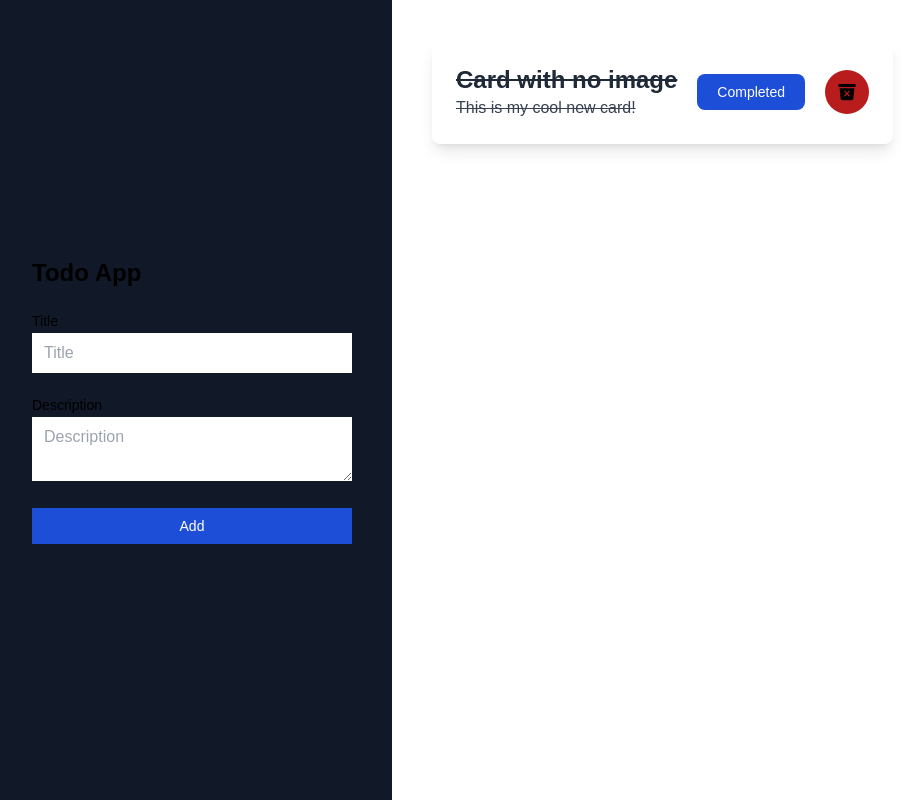
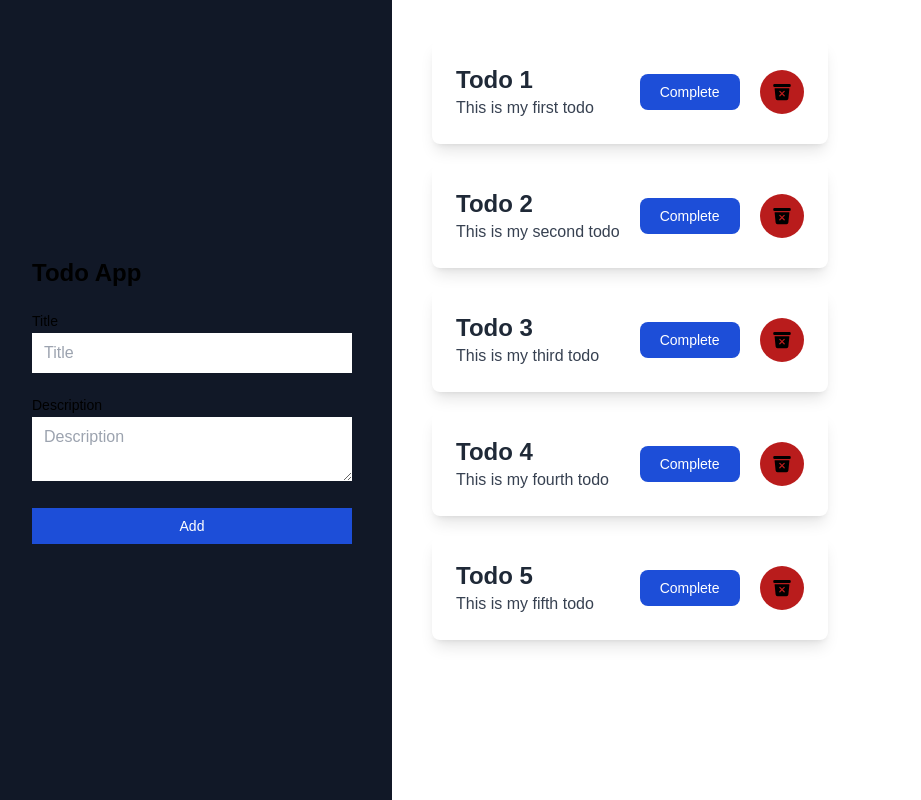
Before and after one commit to RakibulIslamm/react-simple-todo-app, a React (Create React App) app: page / in a window 1280 px wide. Shown: the whole page, without its empty margins (8-929 px from the left). Built offline with nearby package versions, Linux system fonts and the light colour scheme.

Commit message:
todo add, delete, completed functionality added

```diff
--- a/src/Components/TodoApp/TodoApp.js
+++ b/src/Components/TodoApp/TodoApp.js
@@ -1,4 +1,4 @@
-import React from 'react';
+import React, { useState } from 'react';
 import TodoCard from '../TodoCard/TodoCard';
 import TodoForm from '../TodoForm/TodoForm';
 import { toast, ToastContainer } from 'react-toastify';
@@ -6,15 +6,24 @@ import 'react-toastify/dist/ReactToastify.css';
 import { confirmAlert } from 'react-confirm-alert';
 import Alert from '../Alert/Alert';
 
+let todoList = [
+    { id: 1, title: 'Todo 1', description: 'This is my first todo', completed: false },
+    { id: 2, title: 'Todo 2', description: 'This is my second todo', completed: false },
+    { id: 3, title: 'Todo 3', description: 'This is my third todo', completed: false },
+    { id: 4, title: 'Todo 4', description: 'This is my fourth todo', completed: false },
+    { id: 5, title: 'Todo 5', description: 'This is my fifth todo', completed: false }
+]
+
 const TodoApp = () => {
+    const [todos, setTodos] = useState(todoList);
 
-
-
-    const handleDelete = (id) => {
+    const handleDelete = (singleTodo) => {
         const handleAlert = (close, confirmation) => {
 
             if (confirmation) {
-                console.log('Deleted');
+                // console.log(singleTodo);
+                const newTodos = todos.filter(todo => todo.id !== singleTodo.id);
+                setTodos(newTodos);
                 toast.success('List deleted successfully')
             }
             else {
@@ -34,12 +43,27 @@ const TodoApp = () => {
     }
 
 
+    // Handle Todo Completed
+    const handleCompleteDoto = (singleTodo) => {
+        const newTodos = todos.map(todo => {
+            if (todo.id === singleTodo.id) {
+                return { ...todo, completed: true }
+            }
+            return todo;
+        }
+        );
+        setTodos(newTodos);
+    }
+
+
     return (
         <>
-            <section class="min-h-screen dark:bg-gray-800 dark:text-gray-50 flex">
-                <TodoForm />
+            <section className="min-h-screen dark:bg-gray-800 dark:text-gray-50 flex">
+                <div>
+                    <TodoForm setTodos={setTodos} todos={todos} />
+                </div>
                 <div className='p-10 space-y-5'>
-                    <TodoCard handleDelete={handleDelete} />
+                    {todos.map(todo => (<TodoCard key={todo.id} todo={todo} handleDelete={handleDelete} handleCompleteDoto={handleCompleteDoto} />))}
                 </div>
             </section>
             <ToastContainer />
--- a/src/Components/TodoCard/TodoCard.js
+++ b/src/Components/TodoCard/TodoCard.js
@@ -1,17 +1,17 @@
 import React from 'react';
 import { IoTrashBin } from 'react-icons/io5'
 
-const TodoCard = ({ handleDelete }) => {
+const TodoCard = ({ handleDelete, todo, handleCompleteDoto }) => {
     return (
-        <div className="bg-white p-6 rounded-lg shadow-lg flex items-center gap-5">
+        <div className="bg-white p-6 rounded-lg shadow-lg flex items-center justify-between gap-5 transition-all ease-linear duration-300">
             <div>
-                <h2 className="text-2xl font-bold text-gray-800 line-through">Card with no image</h2>
-                <p className="text-gray-700 line-through">This is my cool new card!</p>
+                <h2 className={`text-2xl font-bold text-gray-800 ${todo.completed && 'line-through'}`}>{todo.title}</h2>
+                <p className={`text-gray-700 ${todo.completed && 'line-through'}`}>{todo.description}</p>
             </div>
             <div className='flex items-center gap-5'>
-                <button type="button" class="text-white bg-blue-700 hover:bg-blue-800 active:bg-blue-600 font-medium rounded-lg text-sm px-5 py-2 hidden">Complete</button>
-                <button type="button" class="text-white bg-blue-700 font-medium rounded-lg text-sm px-5 py-2 dark:bg-blue-400 cursor-not-allowed" disabled>Completed</button>
-                <button onClick={() => handleDelete(1)} className='bg-red-700 block p-3 rounded-full hover:bg-red-400 hover:text-red-700 transition-all ease-in-out duration-100'>
+                {!todo.completed ? <button onClick={() => handleCompleteDoto(todo)} type="button" className="text-white bg-blue-700 hover:bg-blue-800 active:bg-blue-600 font-medium rounded-lg text-sm px-5 py-2">Complete</button> :
+                    <button type="button" className="text-white bg-blue-700 font-medium rounded-lg text-sm px-5 py-2 dark:bg-blue-400 cursor-not-allowed" disabled>Completed</button>}
+                <button onClick={() => handleDelete(todo)} className='bg-red-700 block p-3 rounded-full hover:bg-red-400 hover:text-red-700 transition-all ease-in-out duration-100'>
                     <IoTrashBin className='text-xl' />
                 </button>
             </div>
--- a/src/Components/TodoForm/TodoForm.js
+++ b/src/Components/TodoForm/TodoForm.js
@@ -1,18 +1,27 @@
 import React from 'react';
 
-const TodoForm = () => {
+const TodoForm = ({ setTodos, todos }) => {
+
+    const handleSubmitTodo = (e) => {
+        e.preventDefault();
+        const title = e.target.title.value;
+        const description = e.target.description.value;
+        const newTodo = { id: todos.length + 1, title, description, completed: false };
+        setTodos([newTodo, ...todos]);
+    }
+
     return (
-        <form className="flex justify-center flex-col w-[400px] gap-5 bg-gray-900 p-10 min-h-screen">
+        <form onSubmit={handleSubmitTodo} className="flex justify-center flex-col sticky top-0 w-[400px] gap-5 bg-gray-900 p-10 min-h-screen">
             <h2 className="text-2xl font-bold">Todo App</h2>
             <div className="col-span-full sm:col-span-3">
-                <label for="username" className="text-sm">Title</label>
-                <input id="username" type="text" placeholder="Title" className="w-full px-3 py-2 focus:ring focus:ring-opacity-75 focus:ring-violet-400 dark:border-gray-700 dark:text-gray-900" />
+                <label className="text-sm">Title</label>
+                <input type="text" name='title' placeholder="Title" className="w-full px-3 py-2 focus:ring focus:ring-opacity-75 focus:ring-violet-400 dark:border-gray-700 dark:text-gray-900" />
             </div>
             <div className="col-span-full">
-                <label for="bio" className="text-sm">Description</label>
-                <textarea id="bio" placeholder="Description" className="w-full px-3 py-2 focus:ring focus:ring-opacity-75 focus:ring-violet-400 dark:border-gray-700 dark:text-gray-900"></textarea>
+                <label className="text-sm">Description</label>
+                <textarea placeholder="Description" name='description' className="w-full px-3 py-2 focus:ring focus:ring-opacity-75 focus:ring-violet-400 dark:border-gray-700 dark:text-gray-900"></textarea>
             </div>
-            <button type="submit" class="text-white bg-blue-700 hover:bg-blue-800 active:bg-blue-600 font-medium text-sm px-5 py-2">Add</button>
+            <button type="submit" className="text-white bg-blue-700 hover:bg-blue-800 active:bg-blue-600 font-medium text-sm px-5 py-2">Add</button>
         </form>
     );
 };
```
